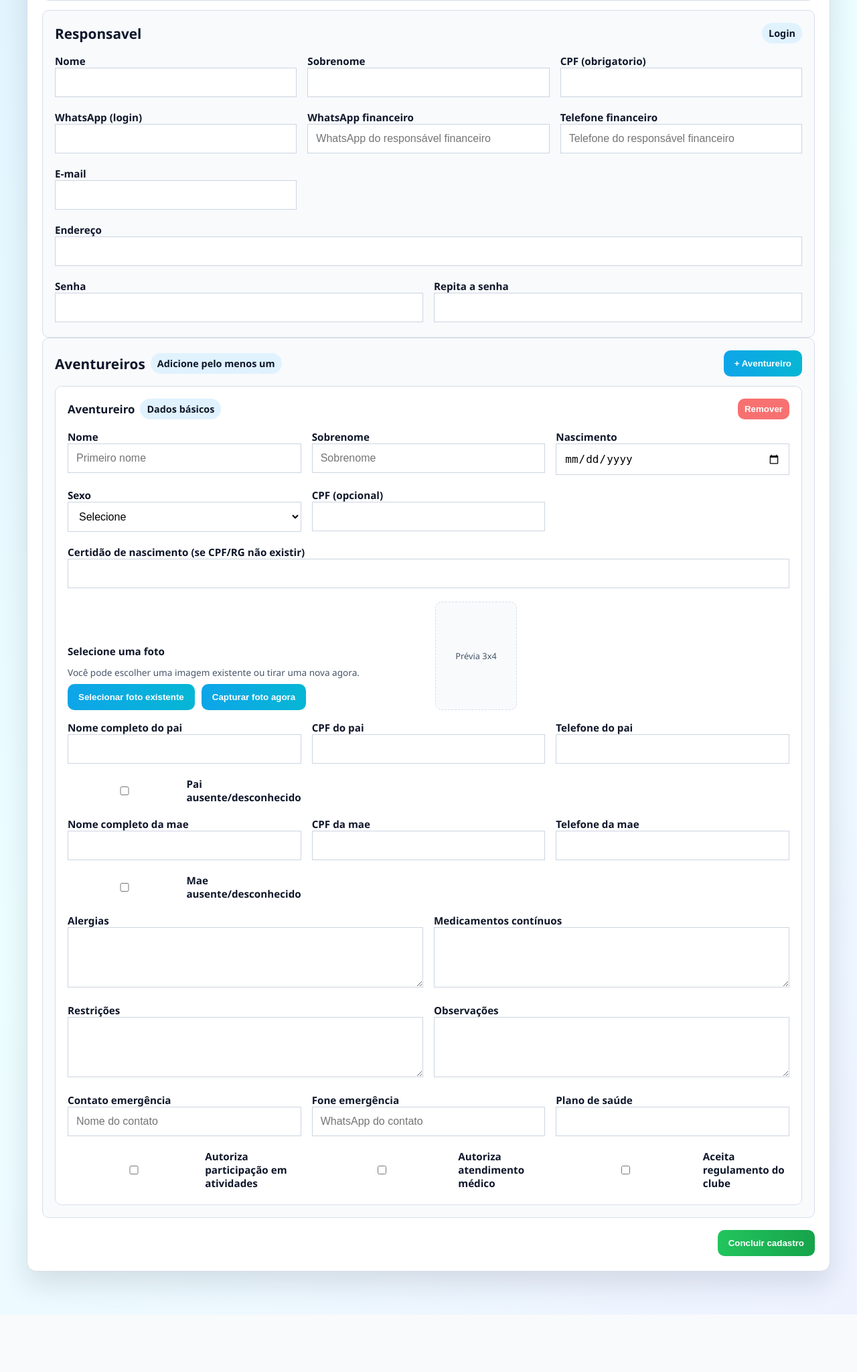
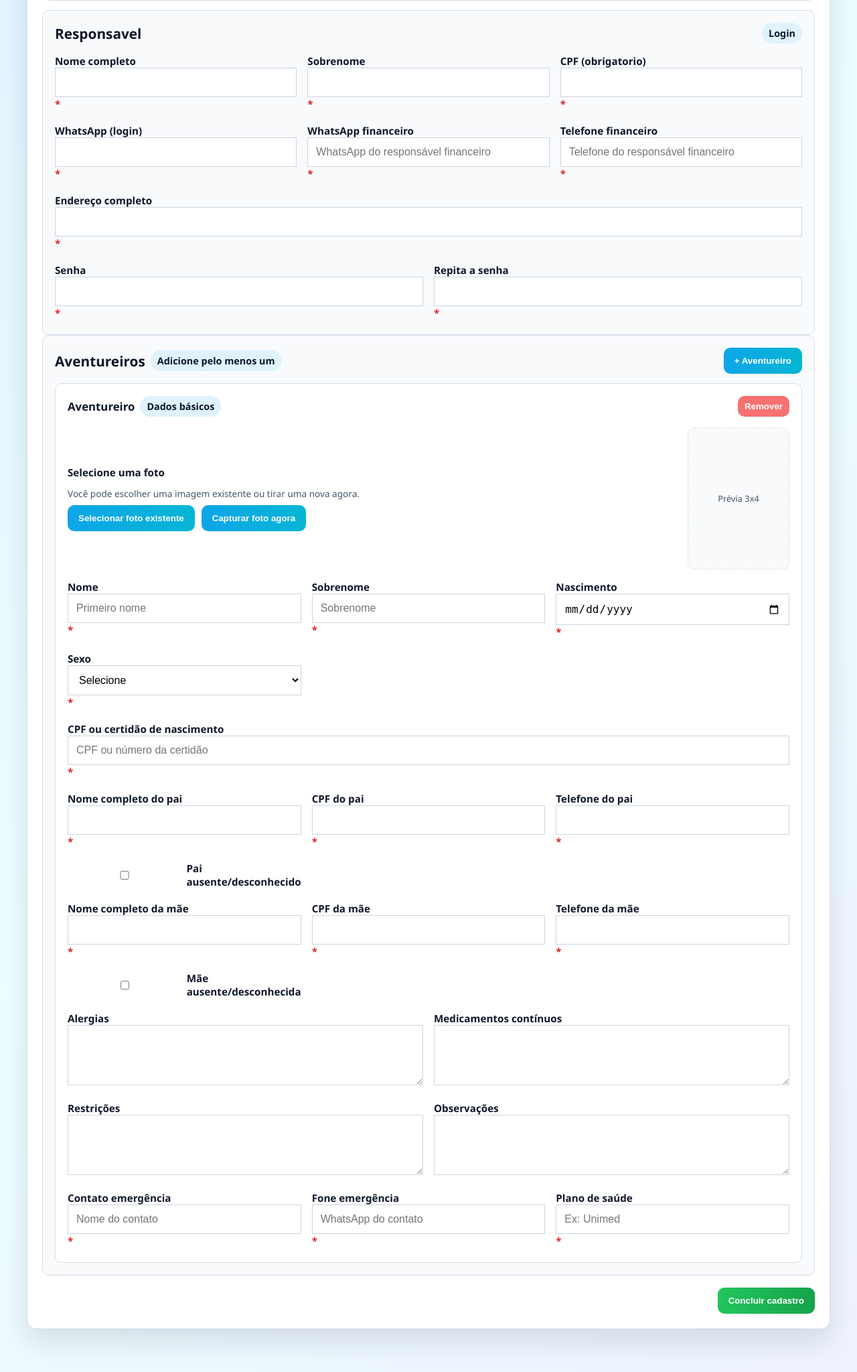
Before and after one commit to fabianopolone123/SITE-PINHALJUNIOR, a Django app: page /cadastro/ in a window 1280 px wide. Shown: the part 360-2408 px from the top of the page at 67% size. Before the commit the page ends 2312 px from the top, so only its background shows below. Run offline with Django 5.2, Linux system fonts and the light colour scheme.

Commit message:
modificações no cadastro e melhorias

```diff
--- a/templates/core/signup.html
+++ b/templates/core/signup.html
@@ -71,6 +71,9 @@
         .messages { list-style:none; padding:0; margin:0 0 12px; }
         .messages li { background:#fff4e5; color:#b45309; border:1px solid #fcd34d; padding:10px 12px; border-radius:10px; margin-bottom:8px; }
         .child-card { background:#fff; border:1px solid var(--border); padding:18px; border-radius:10px; display:grid; gap:var(--gap); }
+        label.required { position:relative; font-weight:700; }
+        label.required::after { content:' *'; color:#dc2626; }
+        input:disabled, textarea:disabled, select:disabled { background:#f1f5f9; color:#94a3b8; border-color:#cbd5e1; }
         .child-photo-field { display:grid; gap:8px; }
         .child-photo-select { display:inline-flex; align-items:center; gap:6px; cursor:pointer; font-weight:700; }
         .child-photo-select input[type="file"] { display:none; }
@@ -79,6 +82,9 @@
         .child-photo-preview span { font-size:0.8rem; color:#475569; text-align:center; padding:0 6px; }
         .child-photo-preview img { display:none; width:100%; height:100%; object-fit:cover; }
         .child-photo-note { font-size:0.85rem; color:#475569; }
+        .child-photo-area { display:flex; align-items:center; gap:20px; }
+        .child-photo-area .child-photo-preview { width:150px; height:210px; }
+        .child-photo-area .child-photo-field { flex:1; }
         .stacked { display:grid; gap:14px; }
         .field-error {
             border-color: #ef4444;
@@ -99,6 +105,8 @@
             .section, .child-card { padding:12px; }
             .actions { flex-direction:column; align-items:flex-start; }
             .btn { width:100%; text-align:center; }
+            .child-photo-area { flex-direction:column; align-items:flex-start; }
+            .child-photo-area .child-photo-preview { width:100%; max-width:220px; height:auto; min-height:180px; }
         }
     </style>
 </head>
@@ -147,7 +155,7 @@
                         </div>
                         <div class="row-wide">
                         <div>
-                                <label>Nome<input type="text" id="dir-name" name="dir_name" list="directoria-names"></label>
+                            <label class="required">Nome<input type="text" id="dir-name" name="dir_name" list="directoria-names" required></label>
                         </div>
                         <div>
                             <label>Sobrenome<input type="text" name="dir_last"></label>
@@ -158,21 +166,18 @@
                                 {% endfor %}
                             </datalist>
                         <div>
-                                <label>WhatsApp<input type="text" id="dir-whatsapp" name="dir_whatsapp"></label>
+                            <label class="required">WhatsApp<input type="text" id="dir-whatsapp" name="dir_whatsapp" required></label>
                         </div>
                         <div>
-                                <label>E-mail<input type="email" id="dir-email" name="dir_email"></label>
-                            </div>
-                            <div>
-                                <label>Endereço<input type="text" id="dir-address" name="dir_address"></label>
+                            <label>Endereço completo<input type="text" id="dir-address" name="dir_address"></label>
                         </div>
                         </div>
                         <div class="row-wide">
                             <div>
-                                <label>Senha<input type="password" name="dir_password" required></label>
+                                <label class="required">Senha<input type="password" name="dir_password" required></label>
                             </div>
                             <div>
-                                <label>Confirme a senha<input type="password" name="dir_password_confirm" required></label>
+                                <label class="required">Confirme a senha<input type="password" name="dir_password_confirm" required></label>
                             </div>
                         </div>
                         <div>
@@ -194,22 +199,21 @@
                     <span class="pill">Login</span>
                 </div>
                 <div class="row-wide">
-                                <div><label>Nome<input type="text" name="resp_name" required></label></div>
-                                <div><label>Sobrenome<input type="text" name="resp_last"></label></div>
-                                <div><label>CPF (obrigatorio)<input type="text" name="resp_cpf" required></label></div>
+                    <div><label class="required">Nome completo<input type="text" name="resp_name" required></label></div>
+                    <div><label class="required">Sobrenome<input type="text" name="resp_last" required></label></div>
+                    <div><label class="required">CPF (obrigatorio)<input type="text" name="resp_cpf" required></label></div>
                 </div>
                 <div class="row-wide">
-                                <div><label>WhatsApp (login)<input type="text" name="resp_whatsapp" required></label></div>
-                                <div><label>WhatsApp financeiro<input type="text" name="resp_fin_whatsapp" placeholder="WhatsApp do responsável financeiro"></label></div>
-                                <div><label>Telefone financeiro<input type="text" name="resp_fin_phone" placeholder="Telefone do responsável financeiro"></label></div>
-                                <div><label>E-mail<input type="email" name="resp_email"></label></div>
+                    <div><label class="required">WhatsApp (login)<input type="text" name="resp_whatsapp" required></label></div>
+                    <div><label class="required">WhatsApp financeiro<input type="text" name="resp_fin_whatsapp" required placeholder="WhatsApp do responsável financeiro"></label></div>
+                    <div><label class="required">Telefone financeiro<input type="text" name="resp_fin_phone" required placeholder="Telefone do responsável financeiro"></label></div>
                 </div>
                 <div class="row-wide">
-                                <div><label>Endereço<input type="text" name="resp_address"></label></div>
+                    <div><label class="required">Endereço completo<input type="text" name="resp_address" required></label></div>
                 </div>
                 <div class="row-wide">
-                                <div><label>Senha<input type="password" name="resp_password" required></label></div>
-                                <div><label>Repita a senha<input type="password" name="resp_password_confirm" required></label></div>
+                    <div><label class="required">Senha<input type="password" name="resp_password" required></label></div>
+                    <div><label class="required">Repita a senha<input type="password" name="resp_password_confirm" required></label></div>
                 </div>
             </div>
 
@@ -321,25 +325,9 @@ document.addEventListener('DOMContentLoaded', () => {
                 </div>
                 <button type="button" class="btn btn-danger btn-sm" style="padding:8px 10px;">Remover</button>
             </div>
-            <div class="row-wide">
-                <div><label>Nome<input name="child_name" value="${childData.name||''}" required placeholder="Primeiro nome"></label></div>
-                <div><label>Sobrenome<input name="child_last" value="${childData.last||''}" placeholder="Sobrenome"></label></div>
-                <div><label>Nascimento<input type="date" name="child_birth" value="${childData.birth||''}" required></label></div>
-                <div><label>Sexo
-                    <select name="child_gender">
-                        <option value="">Selecione</option>
-                        <option ${childData.gender==='M'?'selected':''} value="M">Masculino</option>
-                        <option ${childData.gender==='F'?'selected':''} value="F">Feminino</option>
-                    </select>
-                </label></div>
-                <div><label>CPF (opcional)<input name="child_cpf" value="${childData.cpf||''}"></label></div>
-            </div>
-            <div class="row-wide">
-                <div><label>Certidão de nascimento (se CPF/RG não existir)<input name="child_birth_certificate" value="${childData.birth_cert||''}"></label></div>
-            </div>
-            <div class="row" style="gap:20px; align-items:flex-end;">
+            <div class="child-photo-area">
                 <div class="child-photo-field">
-                    <label class="child-photo-select">Selecione uma foto<input type="file" name="child_photo_${childData.idx}" accept="image/*"></label>
+                    <label class="child-photo-select">Selecione uma foto<input type="file" name="child_photo_${childData.idx}" accept="image/*" required></label>
                     <div class="child-photo-note">Você pode escolher uma imagem existente ou tirar uma nova agora.</div>
                     <div class="photo-actions">
                         <button type="button" class="btn btn-secondary btn-sm" data-file-trigger>Selecionar foto existente</button>
@@ -352,9 +340,24 @@ document.addEventListener('DOMContentLoaded', () => {
                 </div>
             </div>
             <div class="row-wide">
-                <div><label>Nome completo do pai<input name="child_father_name" value="${childData.father_name||''}"></label></div>
-                <div><label>CPF do pai<input name="child_father_cpf" value="${childData.father_cpf||''}"></label></div>
-                <div><label>Telefone do pai<input name="child_father_phone" value="${childData.father_phone||''}"></label></div>
+                <div><label class="required">Nome<input name="child_name" value="${childData.name||''}" required placeholder="Primeiro nome"></label></div>
+                <div><label class="required">Sobrenome<input name="child_last" value="${childData.last||''}" required placeholder="Sobrenome"></label></div>
+                <div><label class="required">Nascimento<input type="date" name="child_birth" value="${childData.birth||''}" required></label></div>
+                <div><label class="required">Sexo
+                    <select name="child_gender" required>
+                        <option value="">Selecione</option>
+                        <option ${childData.gender==='M'?'selected':''} value="M">Masculino</option>
+                        <option ${childData.gender==='F'?'selected':''} value="F">Feminino</option>
+                    </select>
+                </label></div>
+            </div>
+            <div class="row-wide">
+                <div><label class="required">CPF ou certidão de nascimento<input name="child_birth_certificate" value="${childData.birth_cert||''}" required placeholder="CPF ou número da certidão"></label></div>
+            </div>
+            <div class="row-wide">
+                <div><label class="required">Nome completo do pai<input name="child_father_name" value="${childData.father_name||''}" data-parent-required="true" required></label></div>
+                <div><label class="required">CPF do pai<input name="child_father_cpf" value="${childData.father_cpf||''}" data-parent-required="true" required></label></div>
+                <div><label class="required">Telefone do pai<input name="child_father_phone" value="${childData.father_phone||''}" data-parent-required="true" required></label></div>
                 <div>
                     <label style="display:flex; align-items:center; gap:8px;">
                         <input type="checkbox" name="child_father_absent" value="${childData.idx}" ${childData.father_absent?'checked':''}> Pai ausente/desconhecido
@@ -362,12 +365,12 @@ document.addEventListener('DOMContentLoaded', () => {
                 </div>
             </div>
             <div class="row-wide">
-                <div><label>Nome completo da mae<input name="child_mother_name" value="${childData.mother_name||''}"></label></div>
-                <div><label>CPF da mae<input name="child_mother_cpf" value="${childData.mother_cpf||''}"></label></div>
-                <div><label>Telefone da mae<input name="child_mother_phone" value="${childData.mother_phone||''}"></label></div>
+                <div><label class="required">Nome completo da mãe<input name="child_mother_name" value="${childData.mother_name||''}" data-parent-required="true" required></label></div>
+                <div><label class="required">CPF da mãe<input name="child_mother_cpf" value="${childData.mother_cpf||''}" data-parent-required="true" required></label></div>
+                <div><label class="required">Telefone da mãe<input name="child_mother_phone" value="${childData.mother_phone||''}" data-parent-required="true" required></label></div>
                 <div>
                     <label style="display:flex; align-items:center; gap:8px;">
-                        <input type="checkbox" name="child_mother_absent" value="${childData.idx}" ${childData.mother_absent?'checked':''}> Mae ausente/desconhecido
+                        <input type="checkbox" name="child_mother_absent" value="${childData.idx}" ${childData.mother_absent?'checked':''}> Mãe ausente/desconhecida
                     </label>
                 </div>
             </div>
@@ -379,15 +382,10 @@ document.addEventListener('DOMContentLoaded', () => {
                 <div><label>Restrições<textarea name="child_restr" rows="3">${childData.restr||''}</textarea></label></div>
                 <div><label>Observações<textarea name="child_obs" rows="3">${childData.obs||''}</textarea></label></div>
             </div>
-            <div class="row-wide">
-                <div><label>Contato emergência<input name="child_emerg" value="${childData.emerg||''}" placeholder="Nome do contato"></label></div>
-                <div><label>Fone emergência<input name="child_emerg_phone" value="${childData.emerg_phone||''}" placeholder="WhatsApp do contato"></label></div>
-                <div><label>Plano de saúde<input name="child_plan" value="${childData.plan||''}"></label></div>
-            </div>
-            <div class="row-auth">
-                <label style="display:flex; align-items:center; gap:8px;"><input type="checkbox" name="child_auth_activity" value="on" required> Autoriza participação em atividades</label>
-                <label style="display:flex; align-items:center; gap:8px;"><input type="checkbox" name="child_auth_medical" value="on" required> Autoriza atendimento médico</label>
-                <label style="display:flex; align-items:center; gap:8px;"><input type="checkbox" name="child_auth_rules" value="on" required> Aceita regulamento do clube</label>
+            <div class="row">
+                <div><label class="required">Contato emergência<input name="child_emerg" value="${childData.emerg||''}" placeholder="Nome do contato" required></label></div>
+                <div><label class="required">Fone emergência<input name="child_emerg_phone" value="${childData.emerg_phone||''}" placeholder="WhatsApp do contato" required></label></div>
+                <div><label class="required">Plano de saúde<input name="child_plan" value="${childData.plan||''}" placeholder="Ex: Unimed" required></label></div>
             </div>
         `;
         let currentObjectUrl;
@@ -404,8 +402,11 @@ document.addEventListener('DOMContentLoaded', () => {
         const toggleParentFields = (checkbox, selectors) => {
             if (!checkbox) return;
             const toggle = () => {
+                const enabled = !checkbox.checked;
                 selectors.forEach((field) => {
+                    const isParentRequired = field.dataset.parentRequired === 'true';
                     field.disabled = checkbox.checked;
+                    field.required = isParentRequired && enabled;
                 });
             };
             toggle();
```
Also changed, not shown: children/utils.py (+3 -9 lines), templates/children/add_for_responsavel.html (+10 -12 lines). Lines whose indentation alone changed are shown as unchanged.
